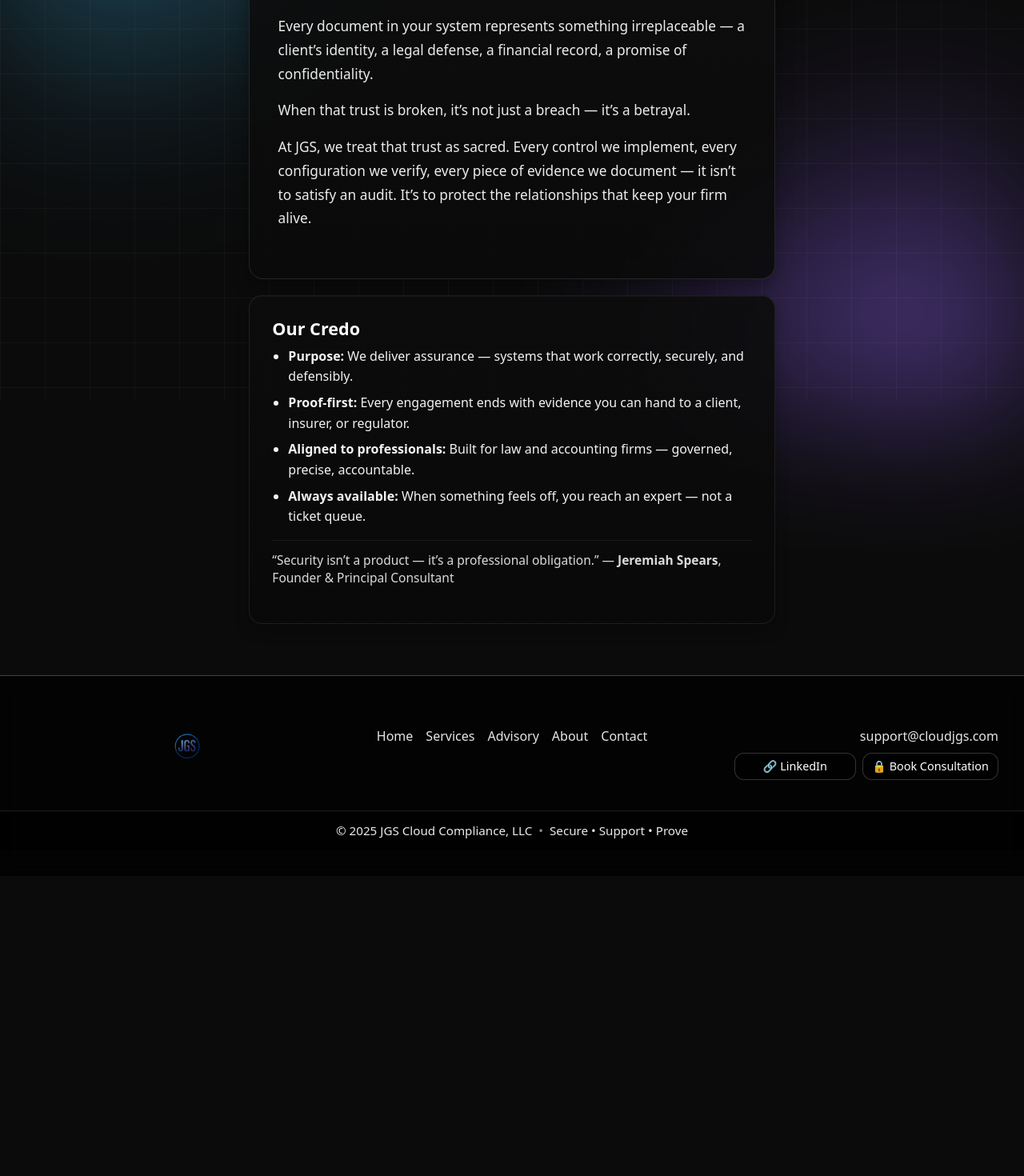
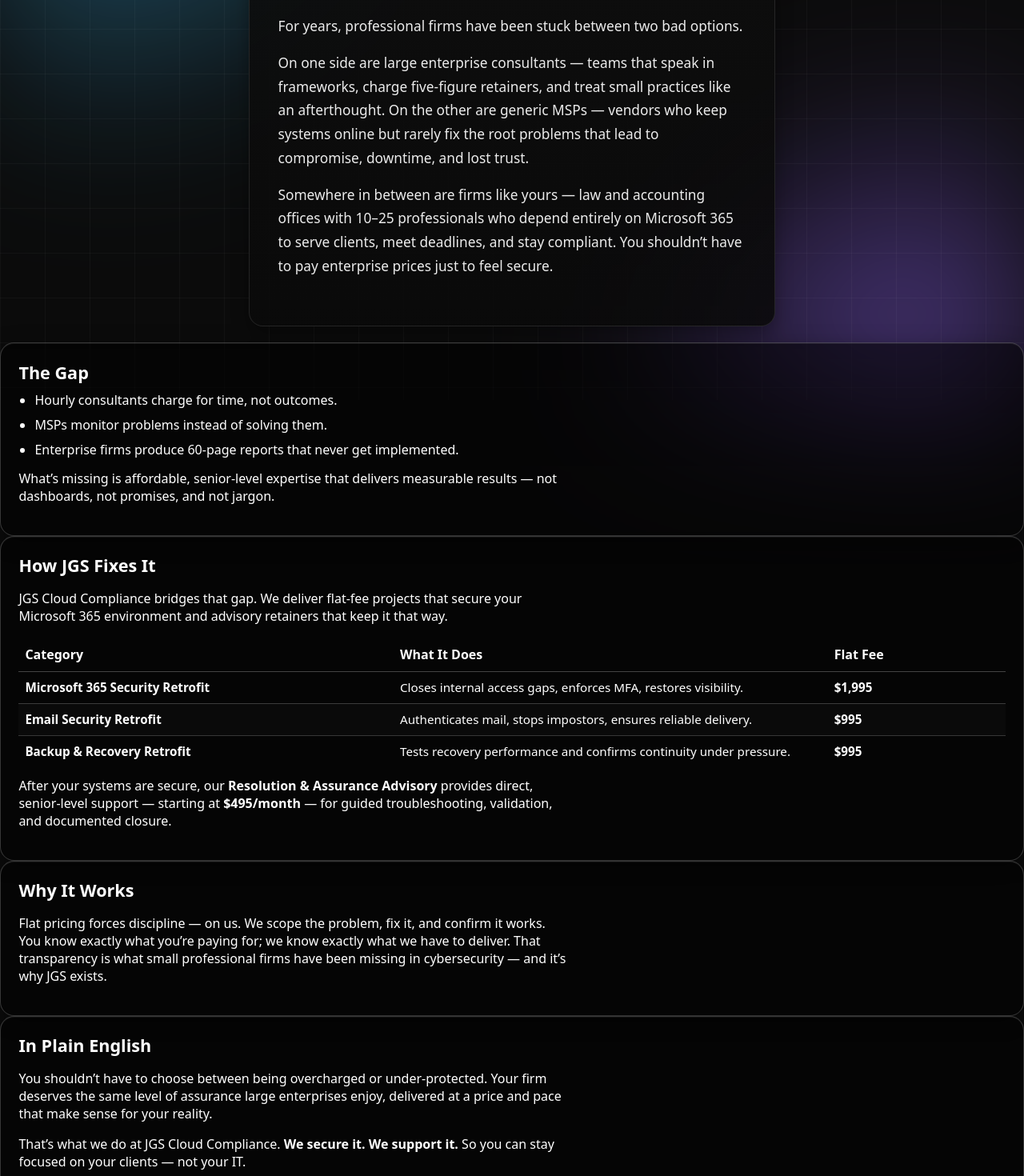
Before and after one commit to jspears80/jgs, a Next.js app: page /about in a window 1280 px wide. Shown: the part 300-1770 px from the top of the page at 80% size. Before the commit the page ends 1395 px from the top, so only its background shows below. Built offline with nearby package versions, Linux system fonts and the light colour scheme.

Commit message:
Update page.tsx

```diff
--- a/app/about/page.tsx
+++ b/app/about/page.tsx
@@ -4,37 +4,102 @@ import React from 'react';
 export default function AboutPage() {
   return (
     <section className="section container page-about">
-      {/* Manifesto */}
+      {/* ===== Intro / Manifesto ===== */}
       <div className="card full about-card">
         <span className="eyebrow">About</span>
-        <h1 className="hero about-title">What We Protect Isn’t Just Data — It’s Trust.</h1>
+        <h1 className="hero about-title">The Price of Security — and Why We’re Fixing the Gap</h1>
 
         <p className="about-text">
-          Every document in your system represents something irreplaceable — a client’s identity,
-          a legal defense, a financial record, a promise of confidentiality.
+          For years, professional firms have been stuck between two bad options.
         </p>
         <p className="about-text">
-          When that trust is broken, it’s not just a breach — it’s a betrayal.
+          On one side are large enterprise consultants — teams that speak in frameworks, charge
+          five-figure retainers, and treat small practices like an afterthought. On the other are generic MSPs —
+          vendors who keep systems online but rarely fix the root problems that lead to compromise, downtime, and lost trust.
         </p>
         <p className="about-text">
-          At JGS, we treat that trust as sacred. Every control we implement, every configuration we verify,
-          every piece of evidence we document — it isn’t to satisfy an audit. It’s to protect the relationships
-          that keep your firm alive.
+          Somewhere in between are firms like yours — law and accounting offices with 10–25 professionals who
+          depend entirely on Microsoft 365 to serve clients, meet deadlines, and stay compliant. You shouldn’t have
+          to pay enterprise prices just to feel secure.
         </p>
       </div>
 
-      {/* Credo (single slim card) */}
-      <div className="card about-credo">
-        <h2 className="title-xl">Our Credo</h2>
-        <ul className="list-tight credo-list">
-          <li><strong>Purpose:</strong> We deliver assurance — systems that work correctly, securely, and defensibly.</li>
-          <li><strong>Proof-first:</strong> Every engagement ends with evidence you can hand to a client, insurer, or regulator.</li>
-          <li><strong>Aligned to professionals:</strong> Built for law and accounting firms — governed, precise, accountable.</li>
-          <li><strong>Always available:</strong> When something feels off, you reach an expert — not a ticket queue.</li>
+      {/* ===== The Gap ===== */}
+      <div className="card">
+        <h2 className="title-xl">The Gap</h2>
+        <ul className="list-tight" style={{ marginTop: '.25rem', maxWidth: '75ch' }}>
+          <li>Hourly consultants charge for time, not outcomes.</li>
+          <li>MSPs monitor problems instead of solving them.</li>
+          <li>Enterprise firms produce 60-page reports that never get implemented.</li>
         </ul>
+        <p style={{ marginTop: '.75rem', maxWidth: '75ch' }}>
+          What’s missing is affordable, senior-level expertise that delivers measurable results — not dashboards,
+          not promises, and not jargon.
+        </p>
+      </div>
 
-        <p className="credo-foot">
-          “Security isn’t a product — it’s a professional obligation.” — <strong>Jeremiah Spears</strong>, Founder &amp; Principal Consultant
+      {/* ===== How JGS Fixes It ===== */}
+      <div className="card">
+        <h2 className="title-xl">How JGS Fixes It</h2>
+        <p style={{ maxWidth: '75ch' }}>
+          JGS Cloud Compliance bridges that gap. We deliver flat-fee projects that secure your Microsoft 365
+          environment and advisory retainers that keep it that way.
+        </p>
+
+        <table>
+          <thead>
+            <tr>
+              <th style={{ width: '38%' }}>Category</th>
+              <th>What It Does</th>
+              <th style={{ width: '18%' }}>Flat Fee</th>
+            </tr>
+          </thead>
+        <tbody>
+            <tr>
+              <td><strong>Microsoft 365 Security Retrofit</strong></td>
+              <td>Closes internal access gaps, enforces MFA, restores visibility.</td>
+              <td><strong>$1,995</strong></td>
+            </tr>
+            <tr>
+              <td><strong>Email Security Retrofit</strong></td>
+              <td>Authenticates mail, stops impostors, ensures reliable delivery.</td>
+              <td><strong>$995</strong></td>
+            </tr>
+            <tr>
+              <td><strong>Backup &amp; Recovery Retrofit</strong></td>
+              <td>Tests recovery performance and confirms continuity under pressure.</td>
+              <td><strong>$995</strong></td>
+            </tr>
+          </tbody>
+        </table>
+
+        <p style={{ marginTop: '.75rem', maxWidth: '75ch' }}>
+          After your systems are secure, our <strong>Resolution &amp; Assurance Advisory</strong> provides direct,
+          senior-level support — starting at <strong>$495/month</strong> — for guided troubleshooting, validation,
+          and documented closure.
+        </p>
+      </div>
+
+      {/* ===== Why It Works ===== */}
+      <div className="card">
+        <h2 className="title-xl">Why It Works</h2>
+        <p style={{ maxWidth: '75ch' }}>
+          Flat pricing forces discipline — on us. We scope the problem, fix it, and confirm it works.
+          You know exactly what you’re paying for; we know exactly what we have to deliver. That transparency is what small
+          professional firms have been missing in cybersecurity — and it’s why JGS exists.
+        </p>
+      </div>
+
+      {/* ===== In Plain English ===== */}
+      <div className="card">
+        <h2 className="title-xl">In Plain English</h2>
+        <p style={{ maxWidth: '75ch' }}>
+          You shouldn’t have to choose between being overcharged or under-protected. Your firm deserves the same level
+          of assurance large enterprises enjoy, delivered at a price and pace that make sense for your reality.
+        </p>
+        <p style={{ maxWidth: '75ch' }}>
+          That’s what we do at JGS Cloud Compliance. <strong>We secure it. We support it.</strong> So you can stay focused
+          on your clients — not your IT.
         </p>
       </div>
     </section>
```
